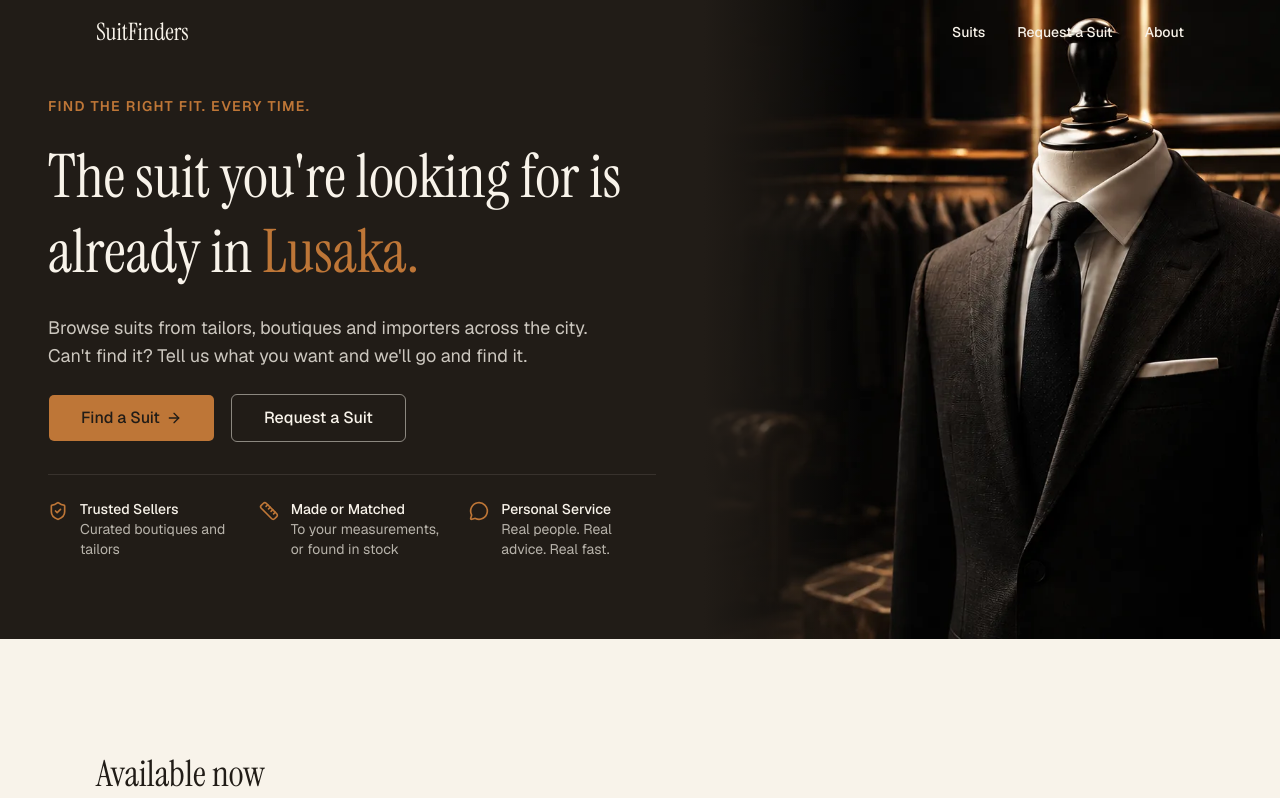
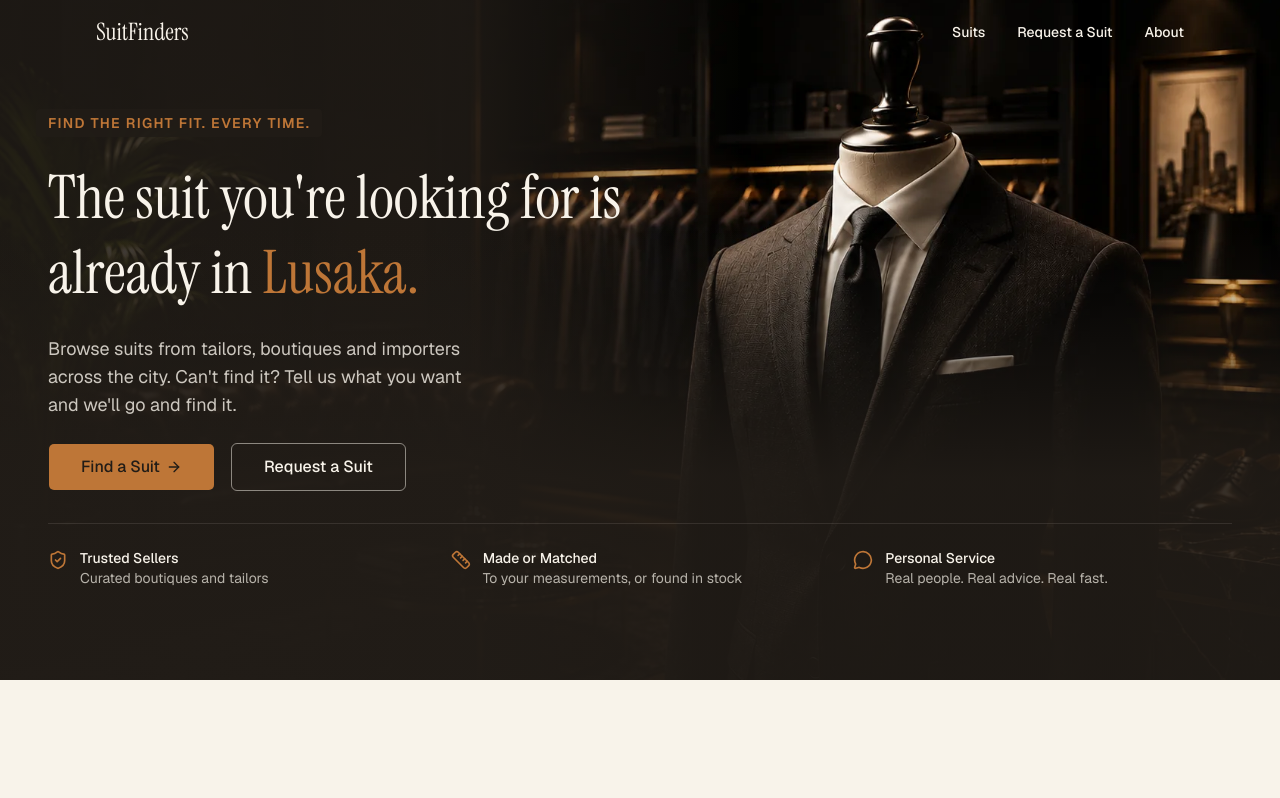
Before and after one commit to kaskila/suitfinders, a Next.js app: page / in a window 1280 px wide. Shown: the top 798 px of the page. Built offline with nearby package versions, Linux system fonts and the light colour scheme; no server answers; the database is empty.

Commit message:
style(ui): full-bleed hero with gradient scrim

```diff
--- a/src/components/home/hero.tsx
+++ b/src/components/home/hero.tsx
@@ -24,33 +24,50 @@ const TRUST_ITEMS = [
 
 function Hero() {
   return (
-    <section className="relative flex flex-col bg-[#211c17] lg:flex-row">
-      <div className="relative order-first aspect-[1755/896] w-full lg:order-2 lg:aspect-auto lg:w-[45%] lg:shrink-0">
+    <section className="relative isolate overflow-hidden bg-[#211c17]">
       <Image
-          src="/suitfinder_hero.webp"
+        src="/suitfinders_hero.webp"
         alt="Suit rail, mannequin in a tailored suit, and shoes on display in a Lusaka boutique"
         fill
         priority
-          sizes="(min-width: 1024px) 45vw, 100vw"
-          className="object-cover object-[58%_30%]"
+        sizes="100vw"
+        className="object-cover object-[40%_38%] lg:object-[54%_38%]"
       />
-        {/* Soft fade so the image doesn't meet the content column as a hard edge. */}
+
+      {/* Left-to-right scrim (lg+ only): darkest through ~36%, transparent by ~58%. */}
       <div
         aria-hidden="true"
-          className="pointer-events-none absolute inset-y-0 left-0 hidden w-32 bg-gradient-to-r from-[#211c17] to-transparent lg:block xl:w-40"
+        className="pointer-events-none absolute inset-0 hidden lg:block"
+        style={{
+          backgroundImage:
+            "linear-gradient(to right, rgba(33,28,23,0.85) 0%, rgba(33,28,23,0.85) 36%, rgba(33,28,23,0) 58%)",
+        }}
       />
-      </div>
+      {/* Below lg: copy stacks over the full width, so the scrim must cover it too. */}
+      <div
+        aria-hidden="true"
+        className="pointer-events-none absolute inset-0 bg-[#211c17]/85 lg:hidden"
+      />
+      {/* Bottom-up gradient behind the trust row. */}
+      <div
+        aria-hidden="true"
+        className="pointer-events-none absolute inset-x-0 bottom-0 h-2/3"
+        style={{
+          backgroundImage:
+            "linear-gradient(to top, rgba(33,28,23,0.9) 0%, rgba(33,28,23,0.9) 45%, rgba(33,28,23,0) 100%)",
+        }}
+      />
 
-      <div className="flex flex-col gap-8 px-4 py-14 pt-24 sm:px-6 sm:py-16 sm:pt-28 lg:order-1 lg:w-[55%] lg:shrink-0 lg:justify-center lg:px-8 lg:py-20 lg:pt-24 xl:px-12">
+      <div className="relative z-10 flex flex-col gap-8 px-4 py-14 pt-24 sm:px-6 sm:py-16 sm:pt-28 lg:min-h-[85vh] lg:justify-center lg:px-8 lg:py-20 lg:pt-24 xl:px-12">
         <div className="space-y-6">
-          <p className="text-sm font-semibold tracking-widest text-primary uppercase">
+          <p className="inline-block rounded bg-[#211c17]/90 px-3 py-1 -mx-3 text-sm font-semibold tracking-widest text-primary uppercase">
             Find the right fit. Every time.
           </p>
           <h1 className="max-w-xl font-heading text-4xl leading-tight text-[#f8f3ea] sm:text-5xl lg:text-6xl">
             The suit you&apos;re looking for is already in{" "}
             <span className="text-primary">Lusaka.</span>
           </h1>
-          <p className="max-w-xl text-lg text-[#f8f3ea]/80">
+          <p className="max-w-sm text-lg text-[#f8f3ea]/80 lg:max-w-md">
             Browse suits from tailors, boutiques and importers across the city.
             Can&apos;t find it? Tell us what you want and we&apos;ll go and find it.
           </p>
```
Also changed, not shown: public/suitfinder_hero.webp (deleted), public/suitfinders_hero.webp (added). Lines whose indentation alone changed are shown as unchanged.
